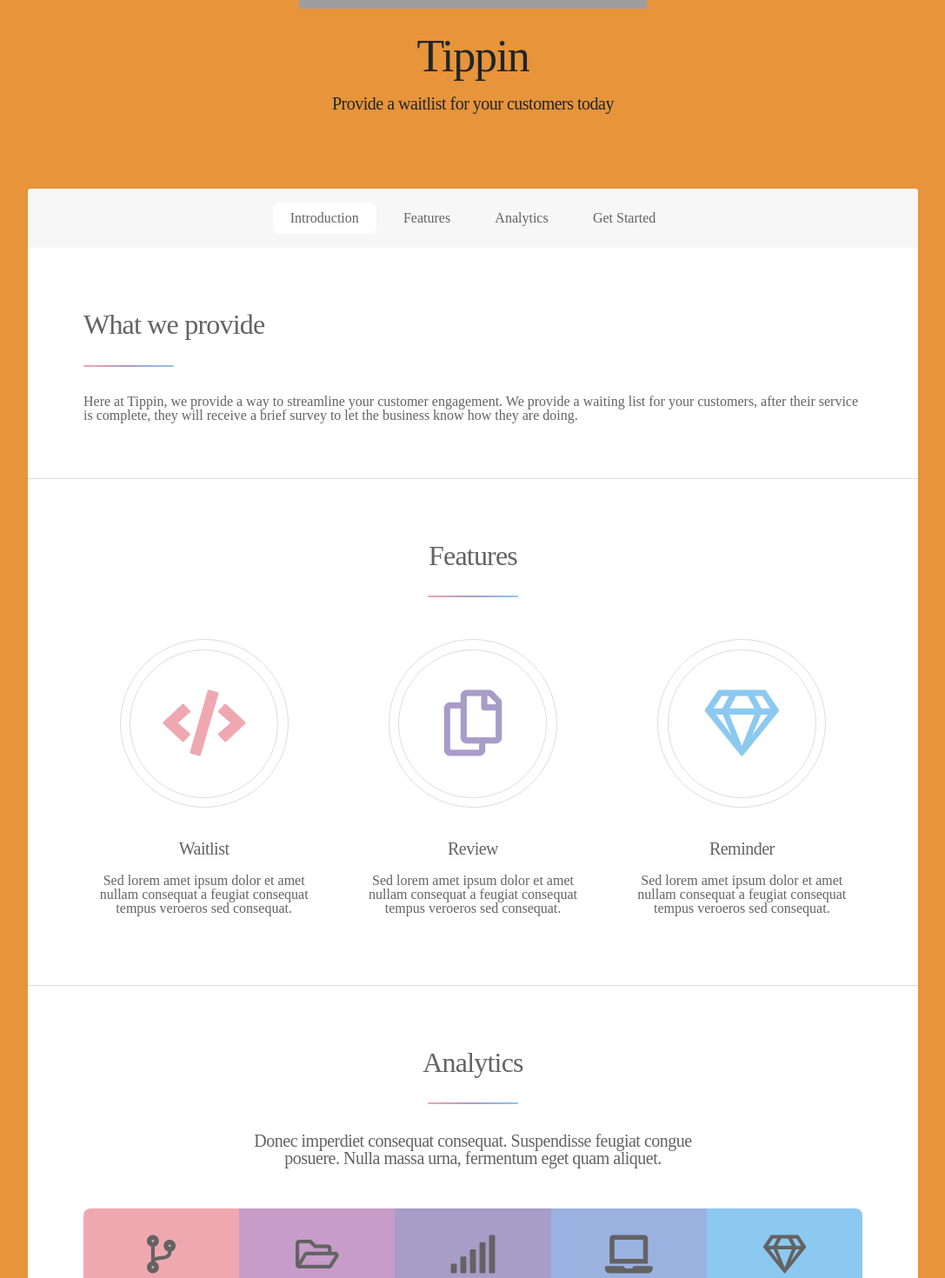
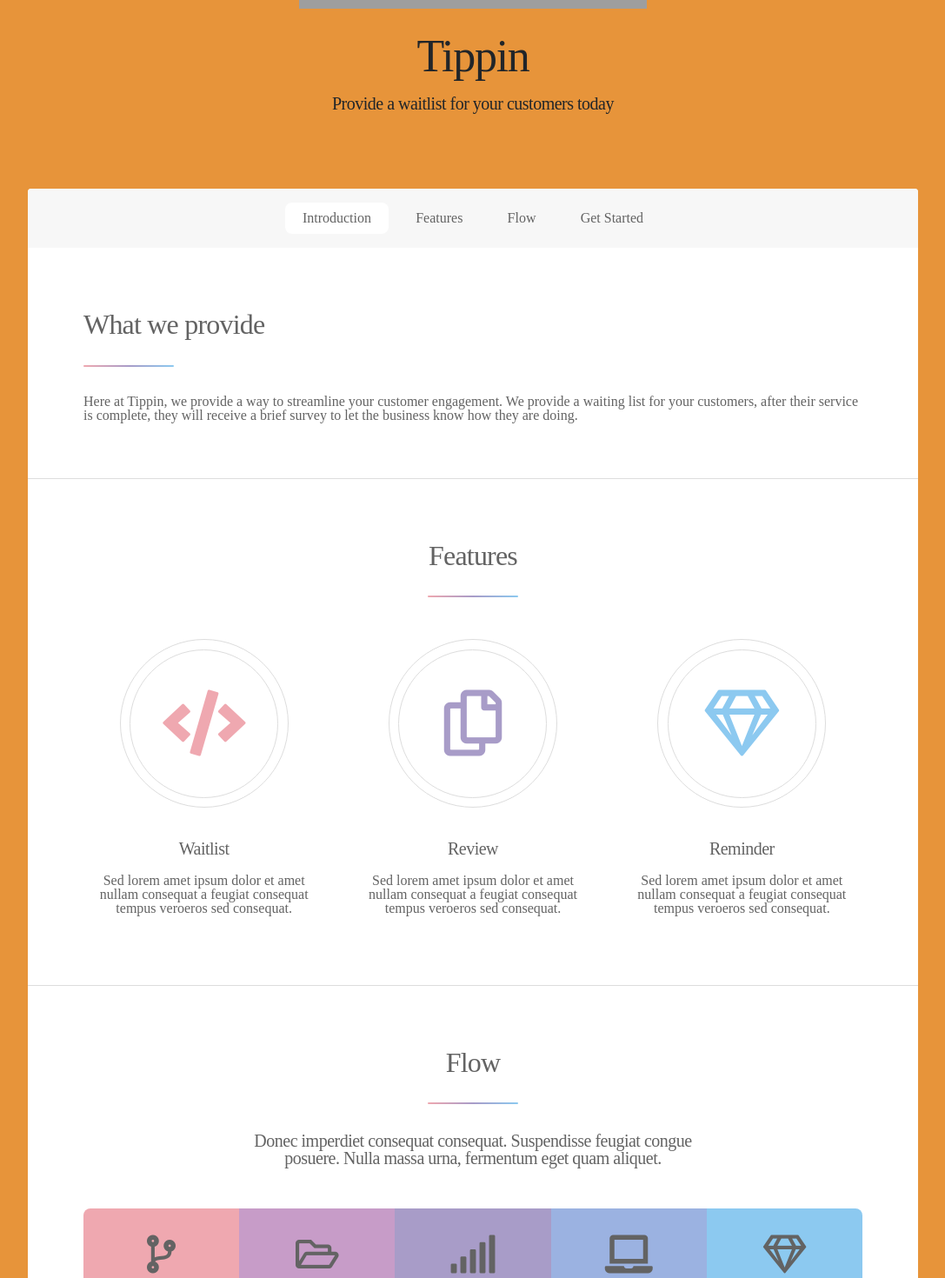
Before and after one commit to Ayoitsjason/Coursera_React, a React (Create React App) app in the folder confusion/: page / in a window 1280 px wide. Shown: the part 442-1912 px from the top of the page at 87% size, without its empty margins (96-1183 px from the left). Built offline with nearby package versions, Linux system fonts and the light colour scheme; grey boxes are pictures that could not be loaded.

Commit message:
Made changes to text on splash page

```diff
--- a/confusion/src/components/splash/SplashComponent.js
+++ b/confusion/src/components/splash/SplashComponent.js
@@ -27,7 +27,7 @@ const SplashComponent = () => {
               <a href="#first">Features</a>
             </li>
             <li>
-              <a href="#second">Analytics</a>
+              <a href="#second">Flow</a>
             </li>
             <li>
               <a href="#cta">Get Started</a>
@@ -91,7 +91,7 @@ const SplashComponent = () => {
           {/* <!-- Second Section --> */}
           <section id="second" className="main special">
             <header className="major">
-              <h2>Analytics</h2>
+              <h2>Flow</h2>
               <p>
                 Donec imperdiet consequat consequat. Suspendisse feugiat congue
                 <br />
```
